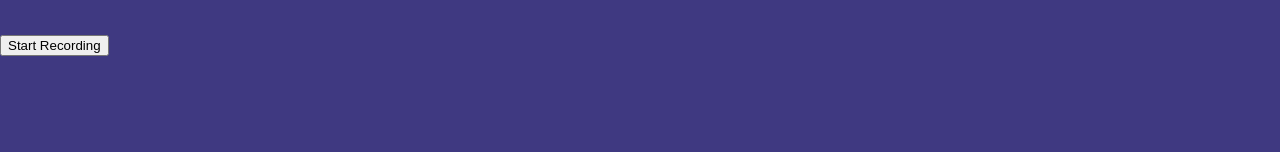
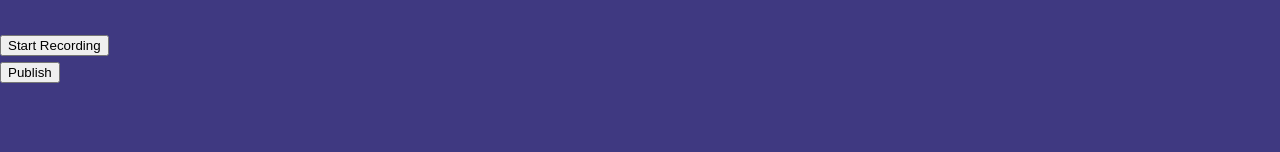
Before and after one commit to rpp-kraken/SoundCrate, a React app: page / in a window 1280 px wide. Shown: the part 436-588 px from the top of the page. Built offline with nearby package versions, Linux system fonts and the light colour scheme; the HTML template or start-up script is replaced by a standard one.

Commit message:
creating publish button

```diff
--- a/client/src/components/Create.jsx
+++ b/client/src/components/Create.jsx
@@ -5,11 +5,13 @@ import audioBufferToWav from 'audiobuffer-to-wav';
 import CreateFxPanel from './CreateFxPanel.jsx';
 import CreateAudioWaveform from './CreateAudioWaveform.jsx'
 import { MicrophoneRecorder } from './CreateMicRecord.jsx';
+import { Publish } from './Publish.jsx';
 
 export default function Create() {
 
   const [listOfTracks, setListOfTracks] = useState([]);
   const [listPlayers, setListPlayers] = useState({});
+  const [openPublish, setOpenPublish] = useState(false);
   // const [maxDuration, setMaxDuration] = useState(0);
 
   const [maxTracks, setMax] = useState(0);
@@ -65,6 +67,10 @@ export default function Create() {
       }
       // Handle the valid audio file here
     };
+  }
+
+  const handlePublish = () => {
+    setOpenPublish(true);
   }
 
   const handleAddPlayer = (player, tempoValue) => {
@@ -193,6 +199,8 @@ export default function Create() {
         Record Audio
       </h4>
       {underMax && <MicrophoneRecorder setListOfTracks={setListOfTracks} setMax={setMax} maxTracks={maxTracks} setUnderMax={setUnderMax} underMax={underMax} />}
+      <button onClick={handlePublish}> Publish </button>
+      {openPublish && <Publish />}
       <br/><br/>
       <br/><br/>
       <br/><br/>
--- a/client/src/components/Publish.jsx
+++ b/client/src/components/Publish.jsx
@@ -2,7 +2,7 @@ import React, { useState, useEffect } from 'react';
 import { createTheme } from '@mui/material/styles';
 
 
-export default function Publish() {
+export const Publish = () => {
   return (
     <div>
       <h3>Play view</h3>
```
Also changed, not shown: 1 other file (tests, documents, lock files or other folders).
